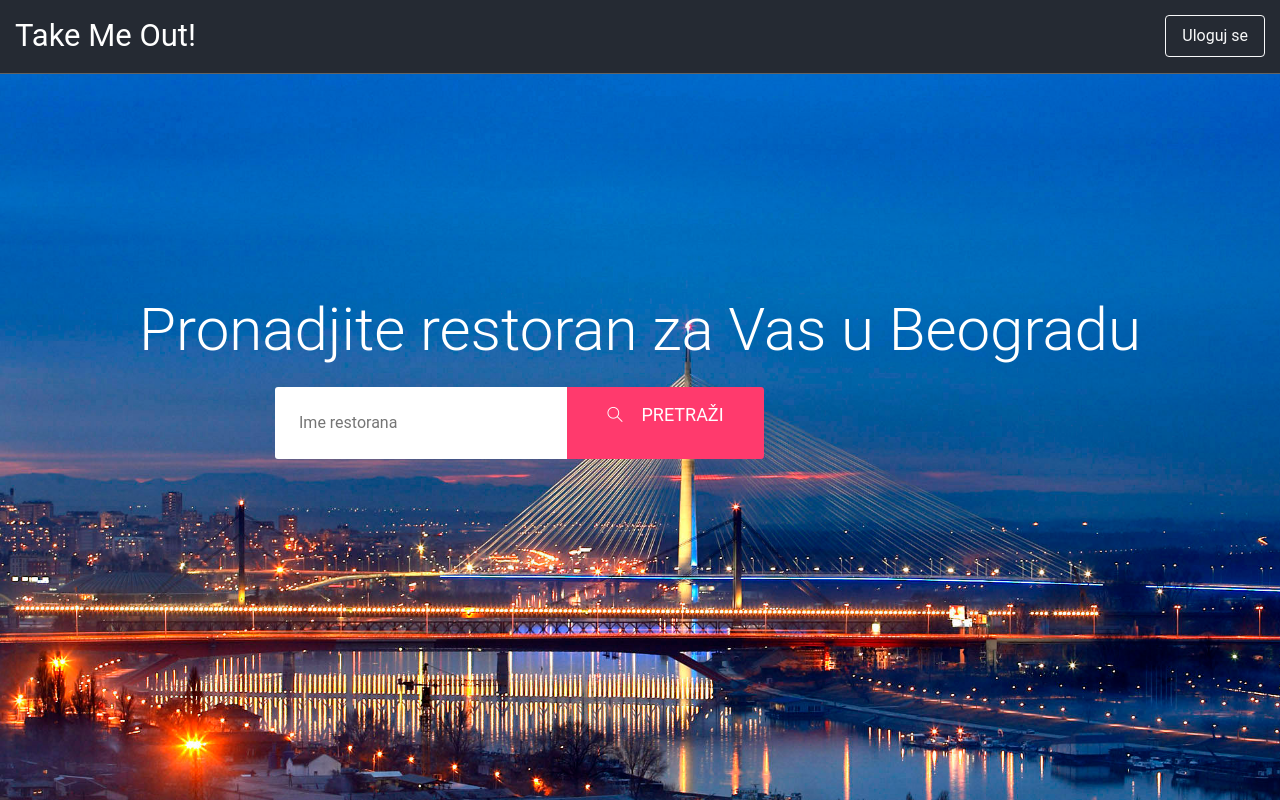
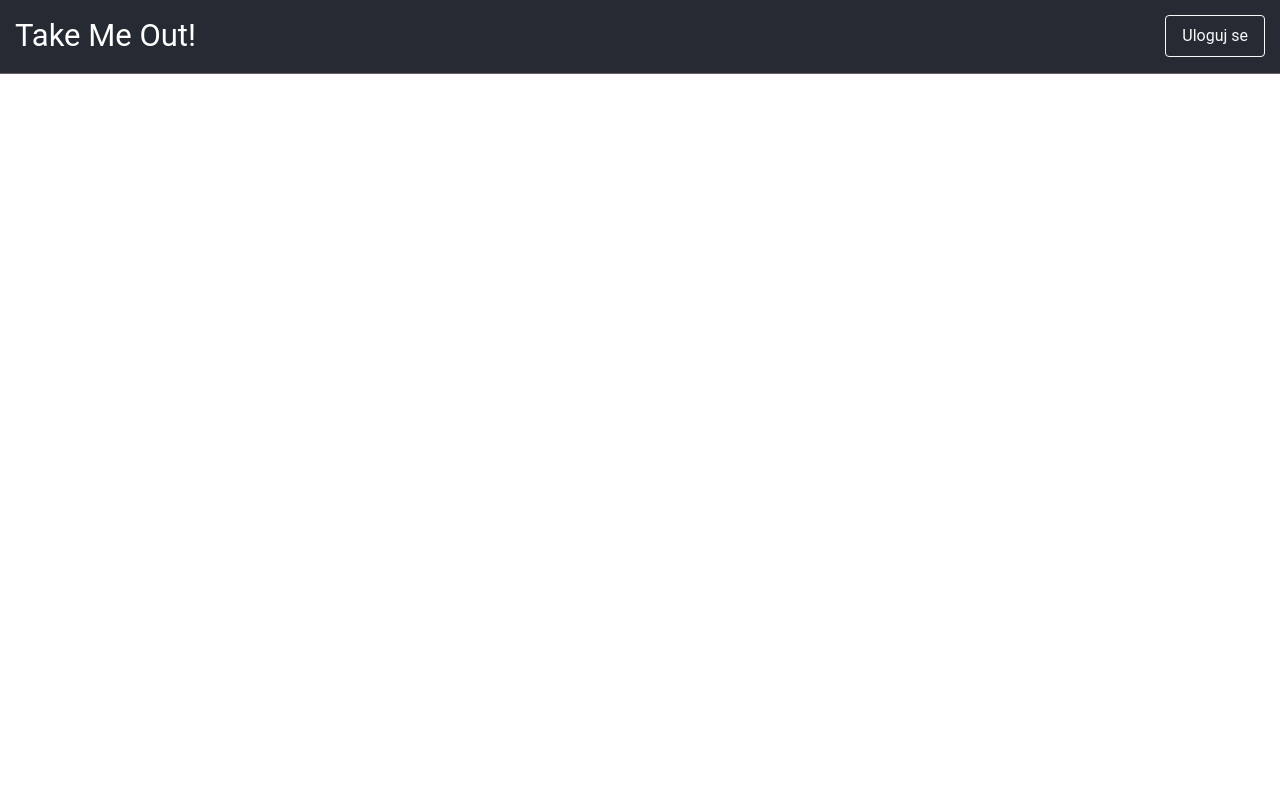
Before and after one commit to AnaVuc/psi-All-pain-No-gain, a CodeIgniter 4 app: template app/Views/sablon/header.php in a window 1280 px wide. Run offline with PHP 8.4 and a stand-in for CodeIgniter, Linux system fonts and the light colour scheme; the template is opened without the code that fills it, so the values that code supplies are empty; some libraries are stand-ins or nearby versions.

Commit message:
Header bez pretrage

```diff
--- a/app/Controllers/Gost.php
+++ b/app/Controllers/Gost.php
@@ -25,6 +25,7 @@ class Gost extends BaseController
         $data['restorani']=$restorani;
         $data['controller']='Gost';
         echo view('sablon/header');
+        echo view('sablon/pretraga');
         $this->najpopularniji($restorani);
         echo view('stranice/registrujSe');
         $this->sortPoOceni($restorani);
--- a/app/Controllers/Korisnik.php
+++ b/app/Controllers/Korisnik.php
@@ -14,6 +14,7 @@ class Korisnik extends BaseController
         $data['korisnik']=$this->session->get('korisnik');
         $korisnik=$this->session->get('korisnik');
         echo view('sablon/header_ulogovan',$data);
+        echo view('sablon/pretraga');
         $this->najpopularniji($restorani);
         echo view('sablon/dobrodoslica');
         $this->sortPoOceni($restorani);
--- a/app/Views/sablon/header.php
+++ b/app/Views/sablon/header.php
@@ -61,38 +61,7 @@
         </div>
     </div>
 </div>
-<section class="slider d-flex align-items-center">
-        <!-- <img src="images/slider.jpg" class="img-fluid" alt="#"> -->
-        <div class="container">
-            <div class="row d-flex justify-content-center">
-                <div class="col-md-12">
-                    <div class="slider-title_box">
-                        <div class="row">
-                            <div class="col-md-12">
-                                <div class="slider-content_wrap">
-                                    <h1>Pronadjite restoran za Vas u Beogradu</h1>
-                                    <h5></h5>
-                                </div>
-                            </div>
-                        </div>
-                        <div class="row d-flex justify-content-center">
-                            <div class="offset-6 col-md-8 " class="align-items-center">
-                                <form class="form-wrap mt-6">
-                                    <div class="btn-group " role="group" aria-label="Basic example">
-                                        <input type="text" placeholder="Ime restorana" class="btn-group1">
-                                        <a role="button" href="detail.html" class="btn btn-form btn-primary align-items-center"><span class="icon-magnifier search-icon"></span>&nbsp;&nbsp;PRETRAŽI<i class="pe-7s-angle-right"></i></a>
-                                    </div>
-                                </form>
-                                <div class="slider-link">
-                                <!-- <a href="#">Pronadji najpopularnije</a> -->
-                                </div>
-                            </div>
-                        </div>
-                    </div>
-                </div>
-            </div>
-        </div>
-    </section>
+
 
      <script>
         $(window).scroll(function() {
```
Also changed, not shown: app/Controllers/BaseController.php (+5 -6 lines), app/Views/sablon/header_mod.php (+1 -32 lines), app/Views/stranice/restoranListing.php (+3 -4 lines).
